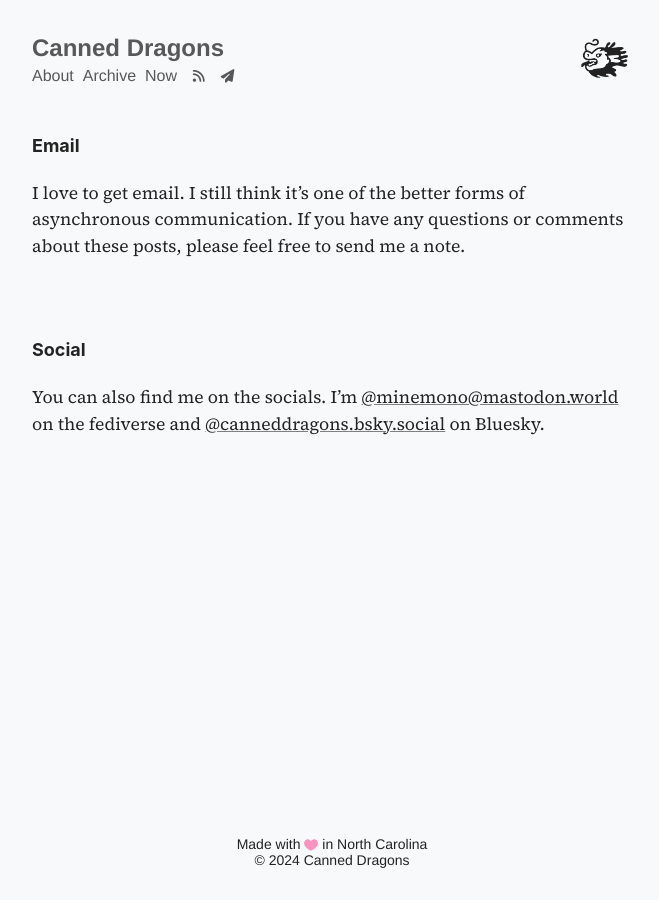
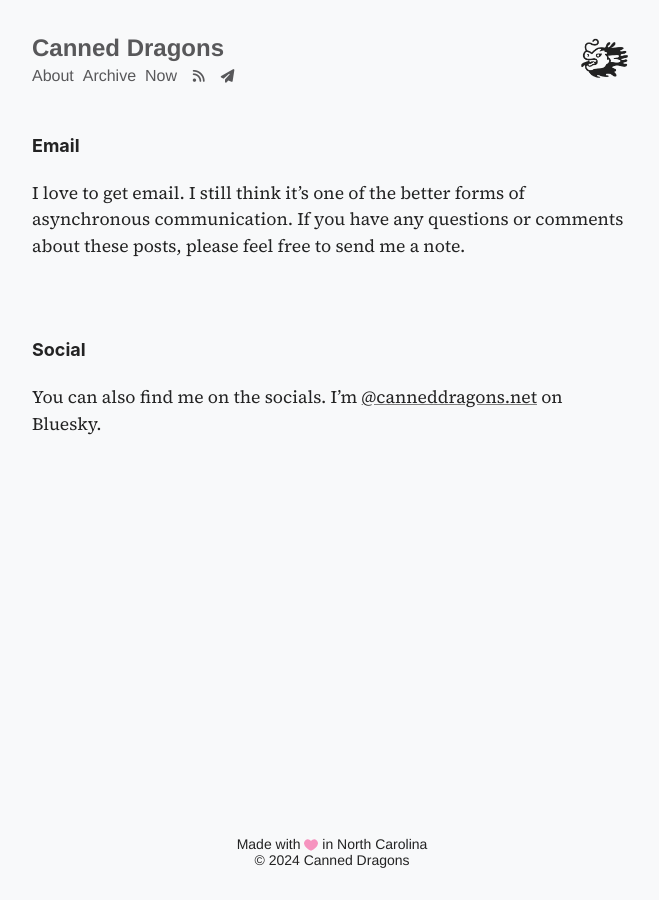
Before and after one commit to frostedechoes/canneddragons, a Jekyll site: the page built from _pages/contact.md, in a window 1280 px wide. Shown: the whole page, without its empty margins (308-967 px from the left). Built offline with Jekyll 4.4.1, drawn with Linux system fonts in a browser that asks for light colours; nearby versions of some CDN libraries; a script that is not in the unit is left out.

Commit message:
changed bluesky link

```diff
--- a/_pages/contact.md
+++ b/_pages/contact.md
@@ -14,4 +14,4 @@ I love to get email. I still think it's one of the better forms of asynchronous
 
 ## Social
 
-You can also find me on the socials. I'm [@minemono@mastodon.world](https://mastodon.world/@mineinmono) on the fediverse and [@canneddragons.bsky.social](https://bsky.app/profile/canneddragons.bsky.social) on Bluesky.
+You can also find me on the socials. I'm [@canneddragons.net](https://bsky.app/profile/canneddragons.net) on Bluesky.
```
